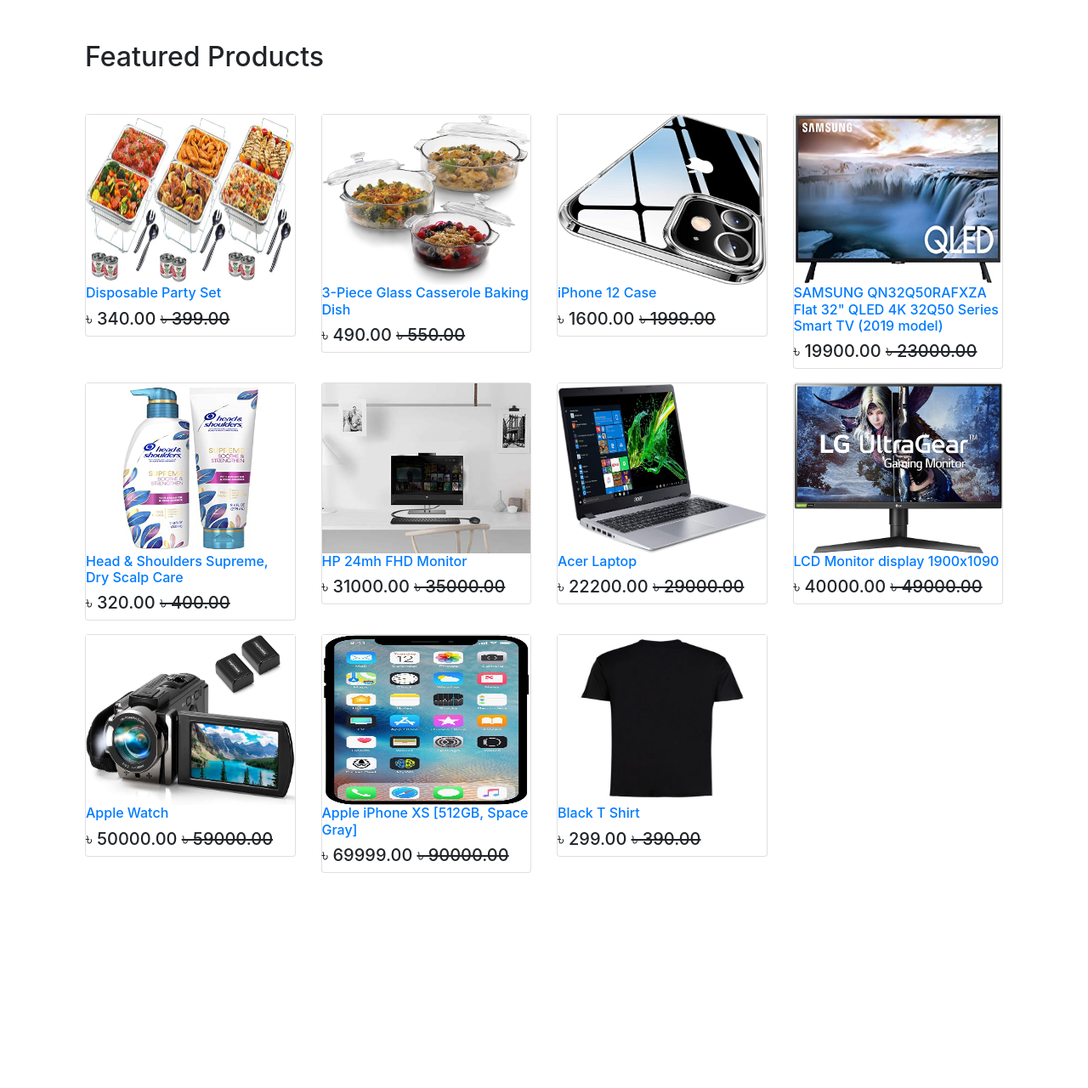
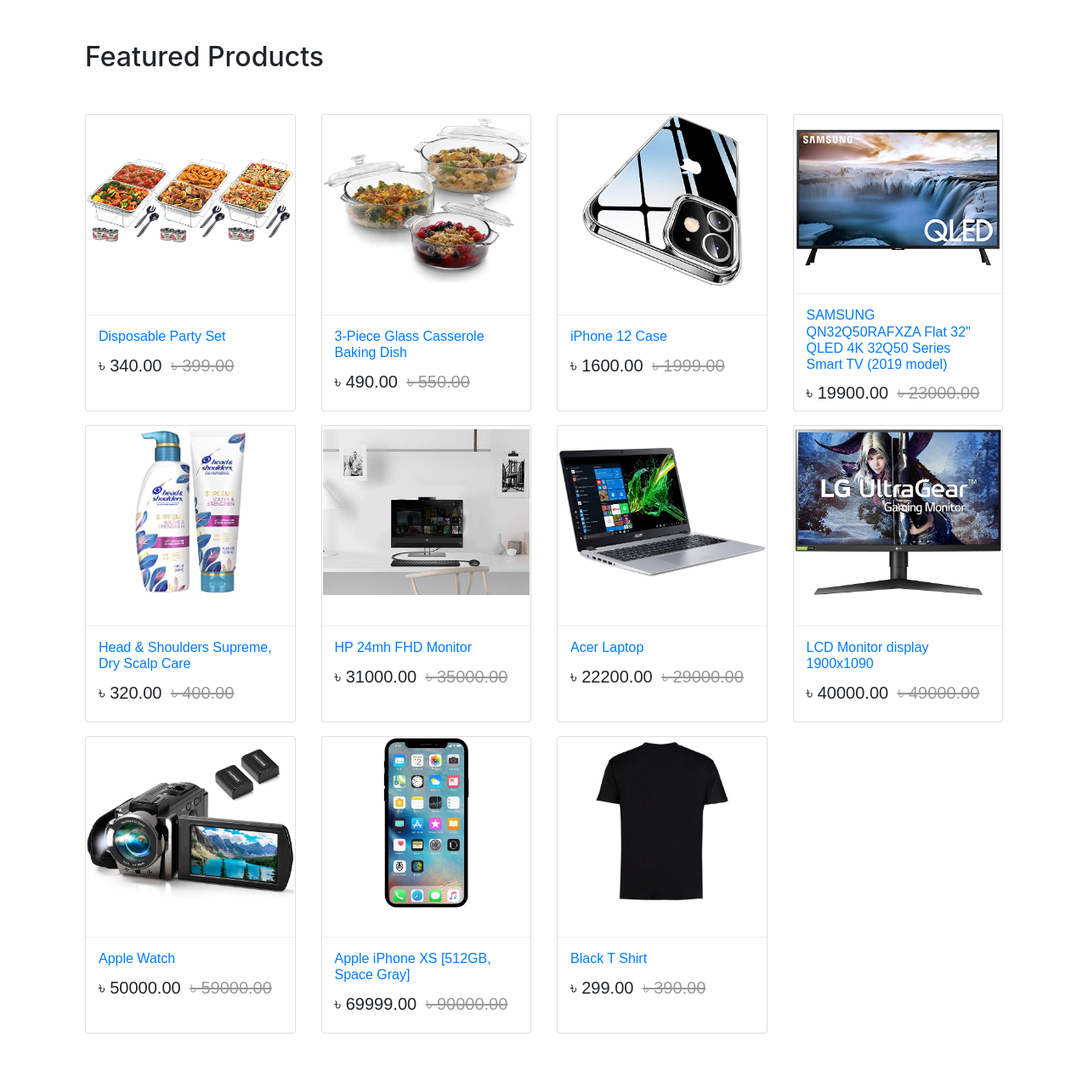
Before and after one commit to abbappii/My-E-Commerce-Project, a Django app: page / in a window 1280 px wide. Shown: the part 54-1334 px from the top of the page at 85% size. Before the commit the page ends 1081 px from the top, so only its background shows below. Run offline with Django 3.2, Linux system fonts and the light colour scheme; data comes from the database, SQL or seed files in the repository; both versions use the stored data as it was after the commit; some libraries are stand-ins or nearby versions.

Commit message:
second time edit

```diff
--- a/templates/App_Shop/home.html
+++ b/templates/App_Shop/home.html
@@ -1,15 +1,4 @@
 {% extends 'base.html' %}
-{% load static %}
-<!DOCTYPE html>
-<html lang="en">
-<head>
-  <meta charset="UTF-8">
-  <meta http-equiv="X-UA-Compatible" content="IE=edge">
-  <meta name="viewport" content="width=device-width, initial-scale=1.0">
-  <link rel="stylesheet" href="{% static 'css/home.css' %}">
-  <title>Document</title>
-</head>
-<body>
 {% block body_block %}
 
 <div class="container my-5">
@@ -37,5 +26,3 @@
 </div>
 
 {% endblock %}
-</body>
-</html>
--- a/templates/base.html
+++ b/templates/base.html
@@ -9,6 +9,80 @@
     <link href="https://cdnjs.cloudflare.com/ajax/libs/font-awesome/5.10.2/css/all.css" rel="stylesheet">
     <link rel="stylesheet" href="{% static 'css/main.css' %}">
     <title>{% block title_block %} My E-Commerce-Project {% endblock %} </title>
+    <style>
+        body {
+          background-color: white;
+        }
+        .row :hover{
+          background: lightgrey;
+        }
+        .card {
+          height: 350px;
+        }
+        .card .card-product {
+          border: 1px solid;
+          background-color: white;
+        }
+        .card-product:after {
+          content: "";
+          display: table;
+          clear: both;
+          visibility: hidden;
+        }
+        .card-product .price-new, .card-product .price {
+          margin-right: 5px;
+        }
+
+        .card-product .price-old {
+          color: #999;
+        }
+
+        .card-product .img-wrap {
+          object-fit: contain;
+          width: 100%;
+          margin-bottom: 15px;
+          overflow: hidden;
+          position: relative;
+          height: 220px;
+          text-align: center;
+          border-radius: 3px;
+          border: 1px solid #fff;
+          transition: all 0.25s ease-out;
+        }
+        .card-product :hover {
+          color: crimson;
+        }
+        .card-product .img-wrap img {
+          max-height: 100%;
+          max-width: 100%;
+          object-fit: contain;
+          position: relative;
+          transition: all 0.25s ease;
+        }
+
+        .card-product .info-wrap {
+          overflow: hidden;
+          padding: 15px;
+          border-top: 1px solid #eee;
+          font-family: "Ubuntu", sans-serif;
+          transition: all 0.3s ease;
+        }
+
+        .card-product .action-wrap {
+          padding-top: 4px;
+          margin-top: 4px;
+        }
+
+        .card-product .bottom-wrap {
+          padding: 15px;
+          border-top: 1px solid #eee;
+        }
+
+        .card-product .title {
+          margin-top: 0px;
+        }
+
+        </style>
 
 </head>
 <body>
```
Also changed, not shown: db.sqlite3. Lines whose indentation alone changed are shown as unchanged.
